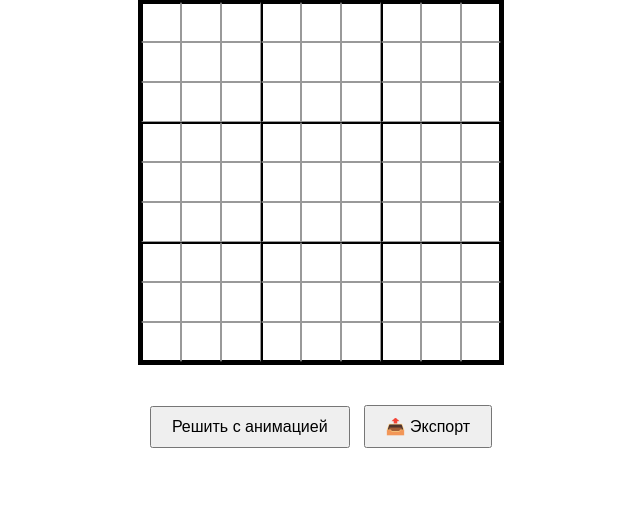
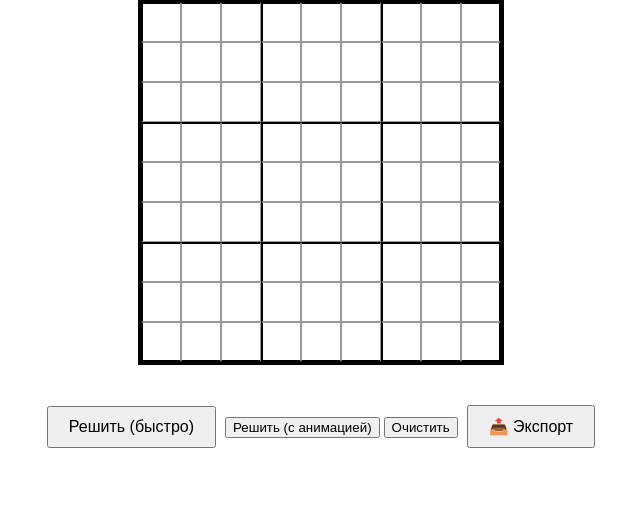
Before and after one commit to PilgrimV/Sudoku, a Flask app: page / in a window 1280 px wide. Shown: the part 81-588 px from the top of the page, without its empty margins (319-959 px from the left). Run offline with Flask 3, Linux system fonts and the light colour scheme; some libraries are stand-ins or nearby versions.

Commit message:
Update index.html

```diff
--- a/templates/index.html
+++ b/templates/index.html
@@ -93,8 +93,9 @@
     </table>
 
     <div style="text-align: center;">
-        <button id="solve-btn">Решить с анимацией</button>
-
+        <button id="solve-btn">Решить (быстро)</button>
+        <button id="solve-animated-btn">Решить (с анимацией)</button>
+        <button id="clear-btn">Очистить</button>
         <div style="position: relative; display: inline-block;">
             <button id="export-btn">📤 Экспорт</button>
             <div id="export-menu" style="display: none; position: absolute; top: 100%; left: 0; background: white; border: 1px solid #ccc; z-index: 10;">
```
